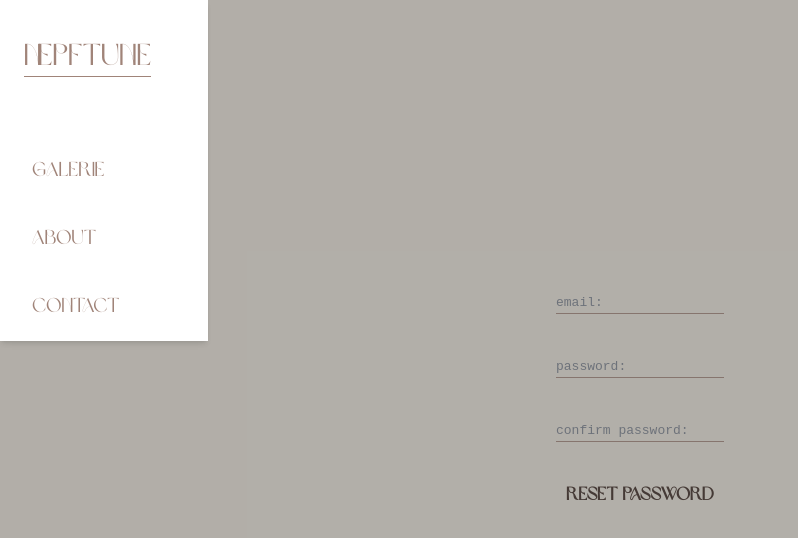
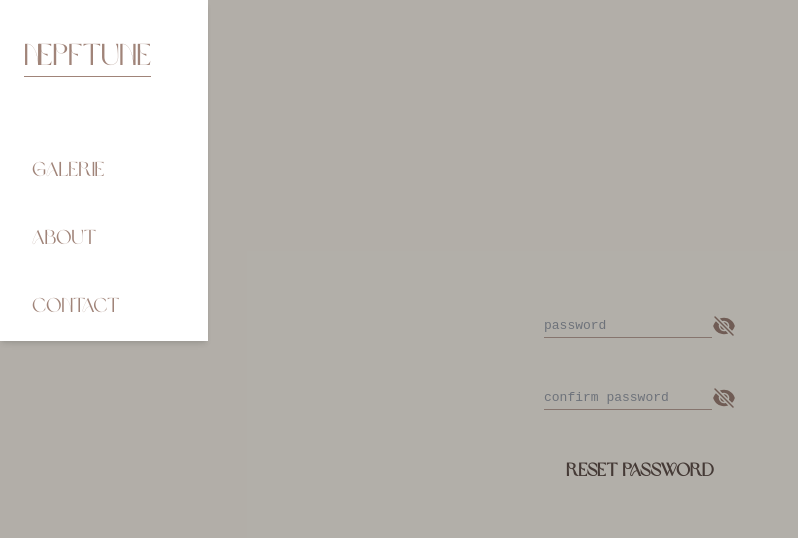
Before and after one commit to julien-cros/nepftune.com, a Next.js app: page /reset in a window 1280 px wide. Shown: the top 538 px of the page, without its empty margins (0-798 px from the left). Built offline with nearby package versions, Linux system fonts and the light colour scheme.

Commit message:
test: working hard reset password for tests

```diff
--- a/src/app/login/page.tsx
+++ b/src/app/login/page.tsx
@@ -9,7 +9,7 @@ const login = () => {
 		<div className='flex flex-col items-center  min-h-screen w-full justify-center gap-10'>
 			<LogInFrom />
 			<div className='absolute bottom-10 right-10'>
-				<Link className='text-lg text-brown-dark' href='/reset-password'
+				<Link className='text-lg text-brown-dark' href='/reset'
 				>forgot your passwor</Link>
 			</div>
 		</div>
--- /dev/null
+++ b/src/app/reset-password/page.tsx
@@ -0,0 +1,59 @@
+'use client'
+
+import Link from 'next/link'
+import { useState } from 'react'
+import { db } from '@/lib/db'
+
+
+
+const page = () => {
+
+	const [success, setSuccess] = useState(false);
+	const [error, setError] = useState(false);
+	const [email, setEmail] = useState('');
+
+	const checkEmail = () => {
+		if (email === '' || email.length < 5 || email.length > 50 || email.indexOf('@') === -1 || email.indexOf('.') === -1){
+			setError(true);
+			setSuccess(false);
+			return;
+		}
+		setError(false);
+		setSuccess(true);
+	}
+
+	// const sendResetPassword = async () => {
+	// 	const user = await db.user.findUnique({
+	// 		where: {
+	// 			email: email
+	// 		}
+	// 	});
+	// 	if (!user) {
+	// 		setError(true);
+	// 		setSuccess(false);
+	// 		return;
+	// 	}
+	// 	setError(false);
+	// 	setSuccess(true);
+	// }
+
+
+	return (
+		<div className='flex flex-col items-center  min-h-screen w-full justify-center gap-10'>
+			<p className='text-2xl text-brown'>Reset your password</p>
+			<input type="text"
+			placeholder='email:'
+			className='bg-light-yellow border-b-[1px] border-brown-light focus:outline-none description'
+			onChange={(e) => setEmail(e.target.value)}
+			/>
+			<button className='text-brown-dark text-lg font-extrabold' onClick={() => checkEmail()} >Send</button>
+		<Link className="absolute bottom-10 right-10 text-lg text-brown-dark" href="/login">
+			login
+		</Link>
+		{success && !error && <p className='w-64 h-auto description bg-green-100 text-green-600 p-4 rounded-md'>email sent! Check your mails, your spam or retry in one minute.</p>}
+		{error && !success && <p className='w-64 h-auto description bg-red-100 text-red-600 p-4 rounded-md'>invalid email.</p>}
+	</div>
+	)
+}
+
+export default page
--- a/src/components/form/ResetPassword.tsx
+++ b/src/components/form/ResetPassword.tsx
@@ -1,86 +1,117 @@
-'use client'
+"use client";
 
-import { resetPassword } from '@/lib/action';
-import { useRouter } from 'next/navigation'
-import React, { useState } from 'react'
-import { FormState } from './LogInFrom';
-
+import { resetPassword } from "@/lib/action";
+import { useRouter } from "next/navigation";
+import React, { useState } from "react";
+import { FormState } from "./LogInFrom";
+import { EyeSlashIcon, EyeIcon } from "@heroicons/react/24/solid";
 
 export type FormResetState = {
+	// TODO: delete email it's just for test
 	email: string;
   password: string;
   confirmPassword: string;
-}
+};
 
 const ResetPassword = () => {
   const router = useRouter();
 
+  const [showPassword, setShowPassword] = useState(false);
+  const [showConfirmPassword, setShowConfirmPassword] = useState(false);
+  const [passordMatch, setPassordMatch] = useState(true);
+
+  const verifyPassword = (password: string, confirmPassword: string) => {
+    if (password !== confirmPassword) {
+      setPassordMatch(false);
+    } else {
+      setPassordMatch(true);
+    }
+  };
+
   const handleFormSubmit = async () => {
+
     const responce = await resetPassword(form);
     if (responce === true) {
-			return router.push('/dashboard');
+    	// return router.push('/login');
     }
     else {
     	alert('Something went wrong');
     	return router.push('/');
     }
-	}
+    verifyPassword(form.password, form.confirmPassword);
+  };
 
+	// TODO: delete email it's just for test
   const [form] = useState<FormResetState>({
-		email: "",
+		email: "test.juliencros@gmail.com",
     password: "",
     confirmPassword: "",
-	})
+  });
 
   const handleStateChange = (
     fieldName: keyof FormResetState,
-		value: string,
+    value: string
   ) => {
     form[fieldName] = value;
   };
 
-
-
   return (
-		<form className="flex flex-col items-center justify-center gap-10"
+    <form
+      className="flex flex-col items-center justify-center gap-12"
       action={handleFormSubmit}
       onSubmit={() => {
         handleFormSubmit();
       }}
     >
-			<div className=''>
+      <div className="flex">
         <input
-						type="text"
-						placeholder='email:'
-						className='bg-light-yellow border-b-[1px] border-brown-light focus:outline-none'
-						onChange={(e) => handleStateChange('email', e.target.value)}
+          type={showPassword ? "text" : "password"}
+          placeholder="password"
+          className="bg-light-yellow border-b-[1px] border-brown-light focus:outline-none"
+          onChange={(e) => handleStateChange("password", e.target.value)}
         />
+        {showPassword ? (
+          <EyeIcon
+            className="h-6 w-6 text-brown"
+            onClick={() => setShowPassword(false)}
+          />
+        ) : (
+          <EyeSlashIcon
+            className="h-6 w-6 text-brown"
+            onClick={() => setShowPassword(true)}
+          />
+        )}
       </div>
-			<div>
+
+      <div className="flex">
         <input
-					type='password'
-					placeholder='password:'
-					className='bg-light-yellow border-b-[1px] border-brown-light focus:outline-none'
-					onChange={(e) => handleStateChange('password', e.target.value)}
+          type={showConfirmPassword ? "text" : "password"}
+          placeholder="confirm password"
+          className="bg-light-yellow border-b-[1px] border-brown-light focus:outline-none"
+          onChange={(e) => handleStateChange("confirmPassword", e.target.value)}
         />
+        {showConfirmPassword ? (
+          <EyeIcon
+            className="h-6 w-6 text-brown"
+            onClick={() => setShowConfirmPassword(false)}
+          />
+        ) : (
+          <EyeSlashIcon
+            className="h-6 w-6 text-brown"
+            onClick={() => setShowConfirmPassword(true)}
+          />
+        )}
       </div>
-			<div>
-				<input
-					type='password'
-					placeholder='confirm password:'
-					className='bg-light-yellow border-b-[1px] border-brown-light focus:outline-none'
-					onChange={(e) => handleStateChange('password', e.target.value)}
-				/>
-			</div>
-			<button
-				type='submit'
-				className='text-brown-dark text-lg font-extrabold'
-			>
+      <button type="submit" className="text-brown-dark text-lg font-extrabold">
         Reset Password
       </button>
+      {!passordMatch && (
+        <p className="w-64 h-auto description bg-red-100 text-red-600 p-4 rounded-md">
+          passwords do not match
+        </p>
+      )}
+    </form>
+  );
+};
 
-		</form>
-	)
-}
-
-export default ResetPassword
+export default ResetPassword;
```
Lines whose indentation alone changed are shown as unchanged.
